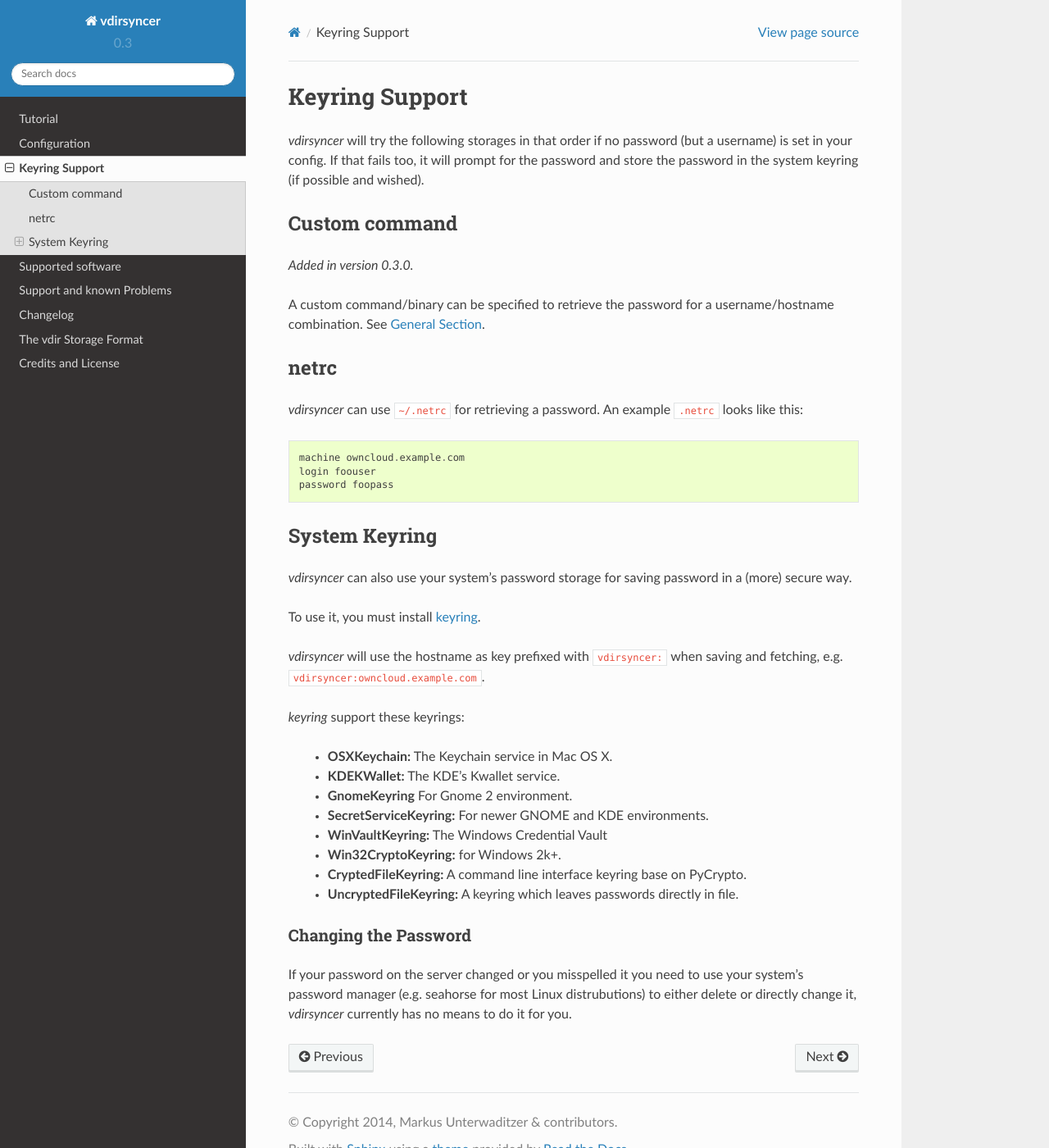
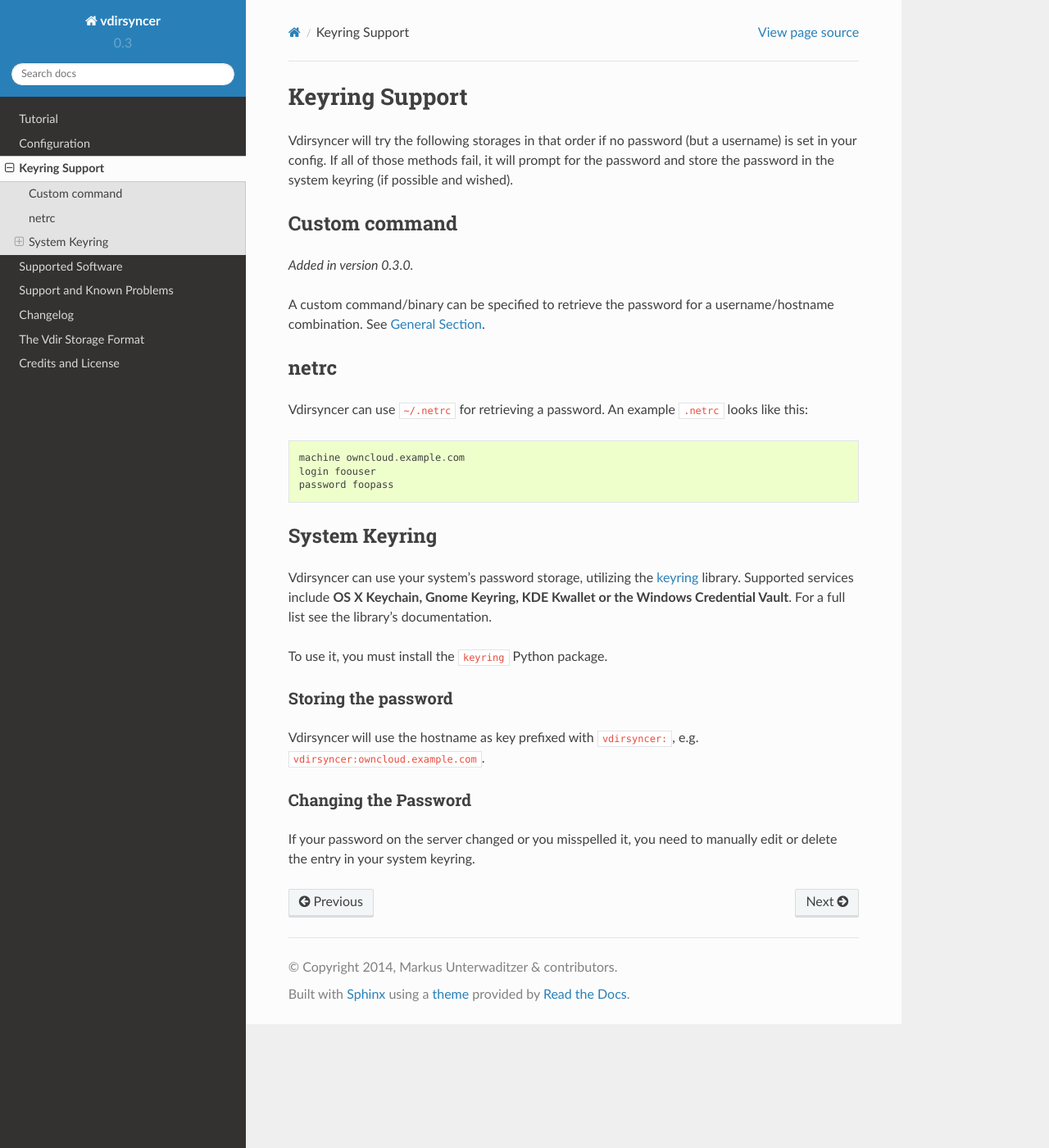
Before and after one commit to pimutils/vdirsyncer, a Sphinx documentation site: the page built from docs/keyring.rst, in a window 1280 px wide and 1400 px high. Shown: the whole window at 82% size. Built offline with Sphinx 7.4.7 and the Read the Docs theme 2.0.0, drawn with Linux system fonts in a browser that asks for light colours.

Commit message:
Some doc improvements

```diff
--- a/docs/index.rst
+++ b/docs/index.rst
@@ -2,7 +2,7 @@
 vdirsyncer
 ==========
 
-vdirsyncer synchronizes your calendars and addressbooks between two storages.
+Vdirsyncer synchronizes your calendars and addressbooks between two storages.
 The supported storages are CalDAV, CardDAV, arbitrary HTTP resources,
 :doc:`vdir <vdir>` and :ref:`some more <storages>`.
 
--- a/docs/keyring.rst
+++ b/docs/keyring.rst
@@ -2,9 +2,10 @@
 Keyring Support
 ===============
 
-*vdirsyncer* will try the following storages in that order if no password (but
-a username) is set in your config. If that fails too, it will prompt for the
-password and store the password in the system keyring (if possible and wished).
+Vdirsyncer will try the following storages in that order if no password (but a
+username) is set in your config. If all of those methods fail, it will prompt
+for the password and store the password in the system keyring (if possible and
+wished).
 
 Custom command
 ==============
@@ -17,7 +18,7 @@ username/hostname combination. See :ref:`general_config`.
 netrc
 =====
 
-*vdirsyncer* can use ``~/.netrc`` for retrieving a password. An example
+Vdirsyncer can use ``~/.netrc`` for retrieving a password. An example
 ``.netrc`` looks like this::
 
     machine owncloud.example.com
@@ -27,31 +28,23 @@ netrc
 System Keyring
 ==============
 
-*vdirsyncer* can also use your system's password storage for saving password in
-a (more) secure way.
+Vdirsyncer can use your system's password storage, utilizing the keyring_
+library. Supported services include **OS X Keychain, Gnome Keyring, KDE Kwallet
+or the Windows Credential Vault**. For a full list see the library's
+documentation.
 
-To use it, you must install keyring_.
+To use it, you must install the ``keyring`` Python package.
 
 .. _keyring: https://bitbucket.org/kang/python-keyring-lib
 
-*vdirsyncer* will use the hostname as key prefixed with ``vdirsyncer:`` when
-saving and fetching, e.g. ``vdirsyncer:owncloud.example.com``.
+Storing the password
+--------------------
 
-*keyring* support these keyrings:
-
- - **OSXKeychain:** The Keychain service in Mac OS X.
- - **KDEKWallet:** The KDE's Kwallet service.
- - **GnomeKeyring** For Gnome 2 environment.
- - **SecretServiceKeyring:** For newer GNOME and KDE environments.
- - **WinVaultKeyring:** The Windows Credential Vault
- - **Win32CryptoKeyring:** for Windows 2k+.
- - **CryptedFileKeyring:** A command line interface keyring base on PyCrypto.
- - **UncryptedFileKeyring:** A keyring which leaves passwords directly in file.
+Vdirsyncer will use the hostname as key prefixed with ``vdirsyncer:``, e.g.
+``vdirsyncer:owncloud.example.com``.
 
 Changing the Password
 ---------------------
 
-If your password on the server changed or you misspelled it you need to use
-your system's password manager (e.g. seahorse for most Linux distrubutions) to
-either delete or directly change it, *vdirsyncer* currently has no means to do
-it for you.
+If your password on the server changed or you misspelled it, you need to
+manually edit or delete the entry in your system keyring.
--- a/docs/problems.rst
+++ b/docs/problems.rst
@@ -1,5 +1,5 @@
 ==========================
-Support and known Problems
+Support and Known Problems
 ==========================
 
 For any unanswered questions or problems, `open an issue on GitHub
--- a/docs/supported.rst
+++ b/docs/supported.rst
@@ -1,5 +1,5 @@
 ==================
-Supported software
+Supported Software
 ==================
 
 Client applications
--- a/docs/vdir.rst
+++ b/docs/vdir.rst
@@ -1,5 +1,5 @@
 =======================
-The vdir Storage Format
+The Vdir Storage Format
 =======================
 
 This document describes a standard for storing calendars and contacts on a
```
